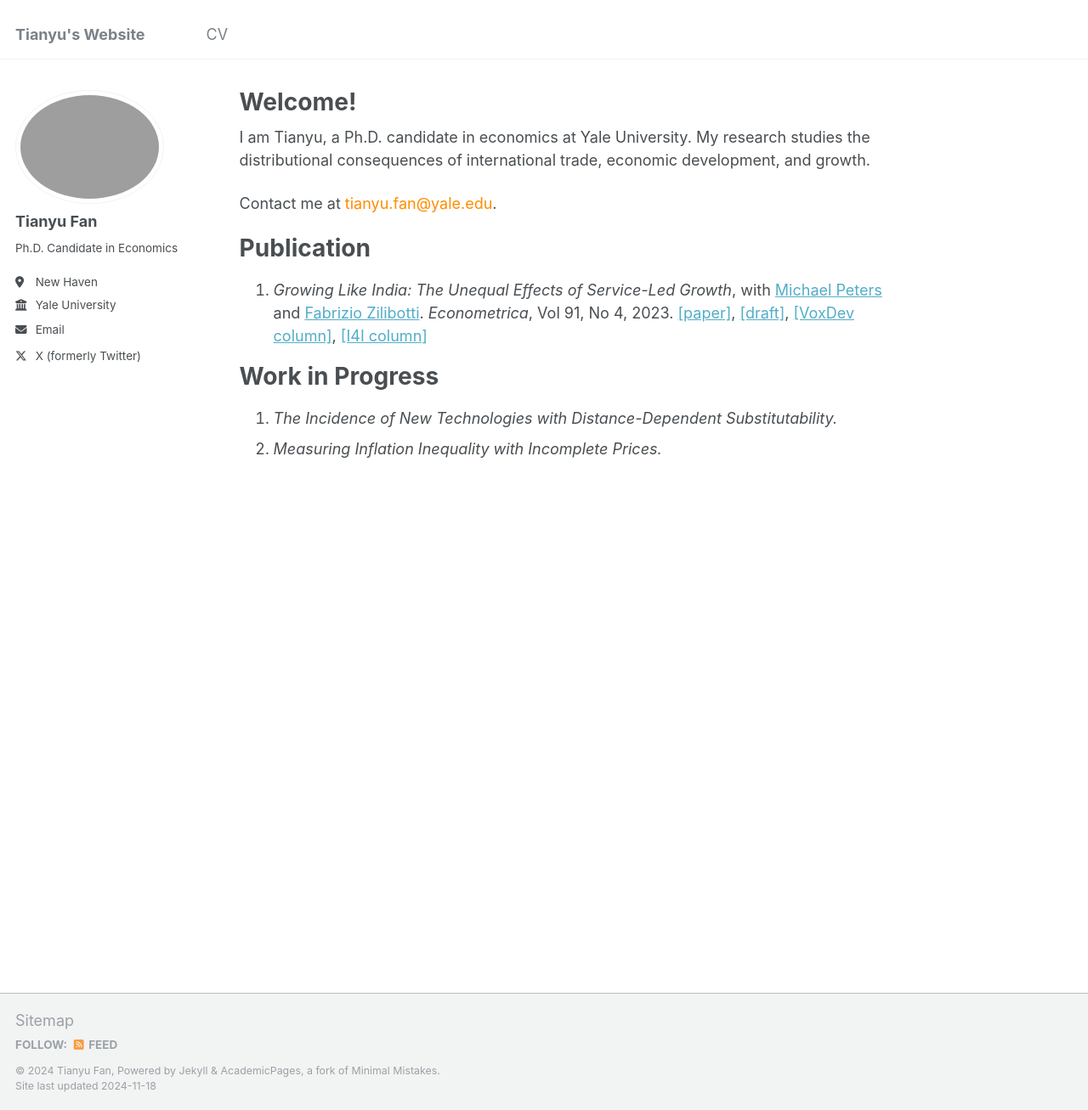
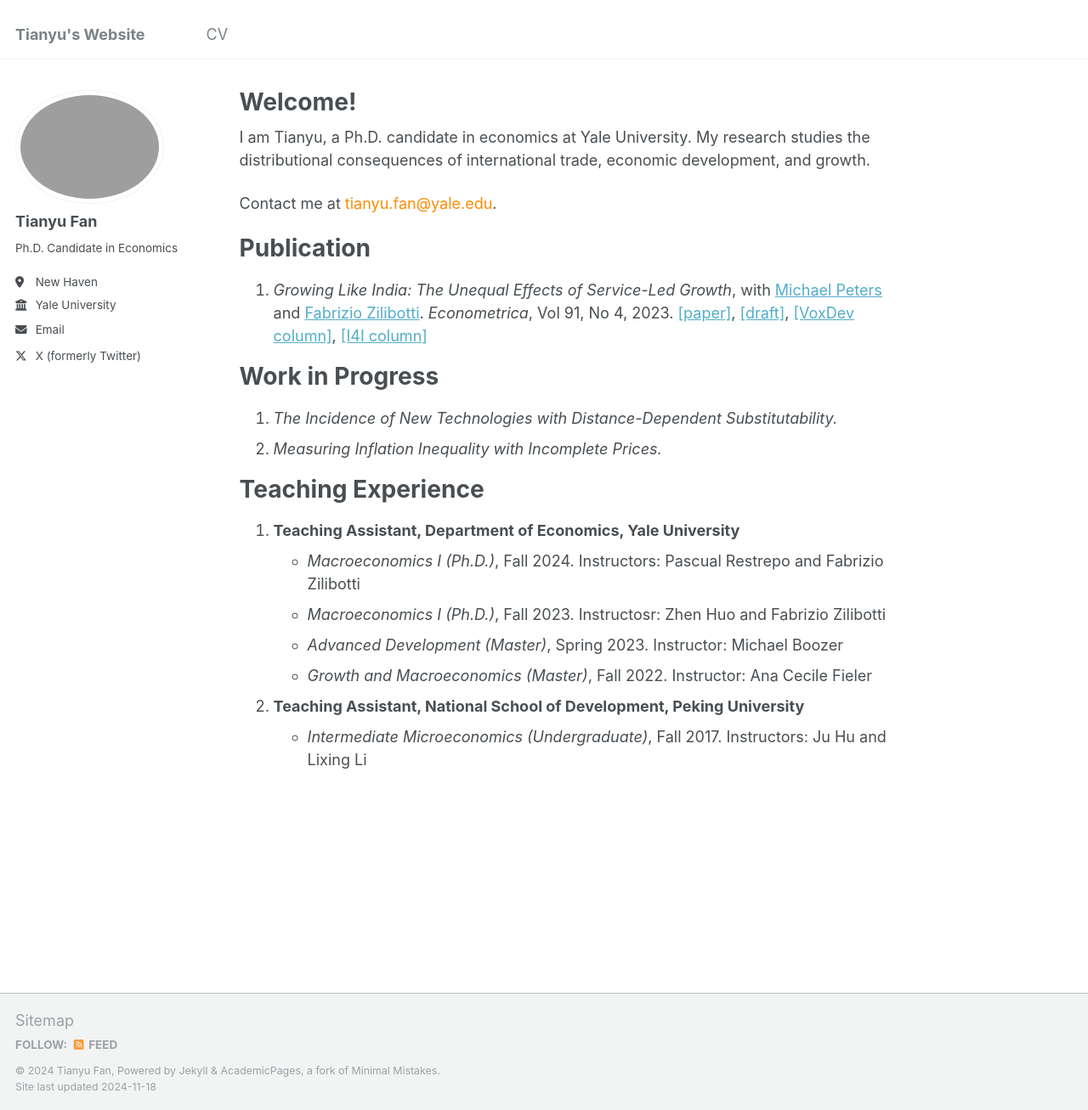
Before and after one commit to tianyufan-econ/tianyufan-econ.github.io, a Jekyll site: the page built from _pages/about.md, in a window 1280 px wide and 1307 px high. Shown: the whole window at 85% size. Built offline with Jekyll 4.4.1, drawn with Linux system fonts in a browser that asks for light colours.

Commit message:
Update about.md

```diff
--- a/_pages/about.md
+++ b/_pages/about.md
@@ -19,3 +19,14 @@ Work in Progress
 ======
 1. *The Incidence of New Technologies with Distance-Dependent Substitutability.*
 2. *Measuring Inflation Inequality with Incomplete Prices.*
+
+Teaching Experience
+======
+1. **Teaching Assistant, Department of Economics, Yale University**
+   - *Macroeconomics I (Ph.D.)*, Fall 2024. Instructors: Pascual Restrepo and Fabrizio Zilibotti
+   - *Macroeconomics I (Ph.D.)*, Fall 2023. Instructosr: Zhen Huo and Fabrizio Zilibotti
+   - *Advanced Development (Master)*, Spring 2023. Instructor: Michael Boozer
+   - *Growth and Macroeconomics (Master)*, Fall 2022. Instructor: Ana Cecile Fieler
+
+2. **Teaching Assistant, National School of Development, Peking University**
+   - *Intermediate Microeconomics (Undergraduate)*, Fall 2017. Instructors: Ju Hu and Lixing Li
```
